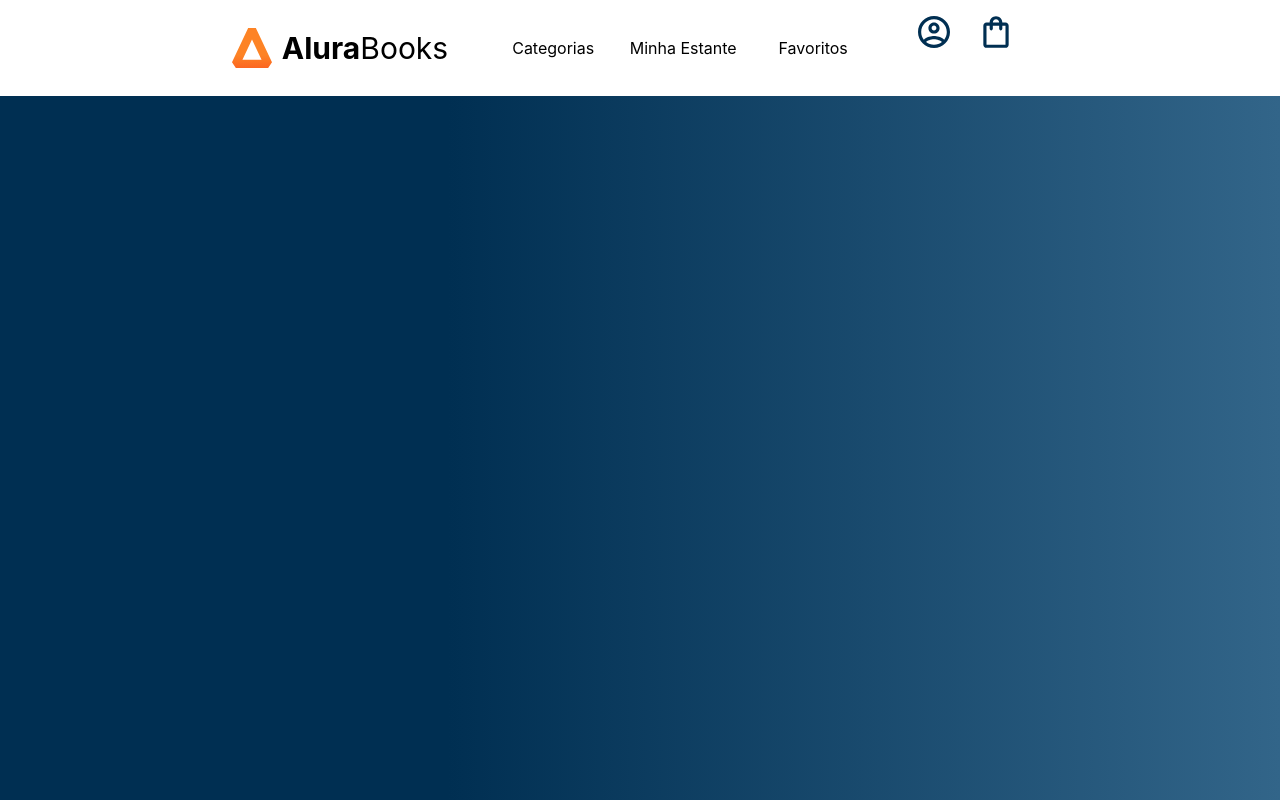
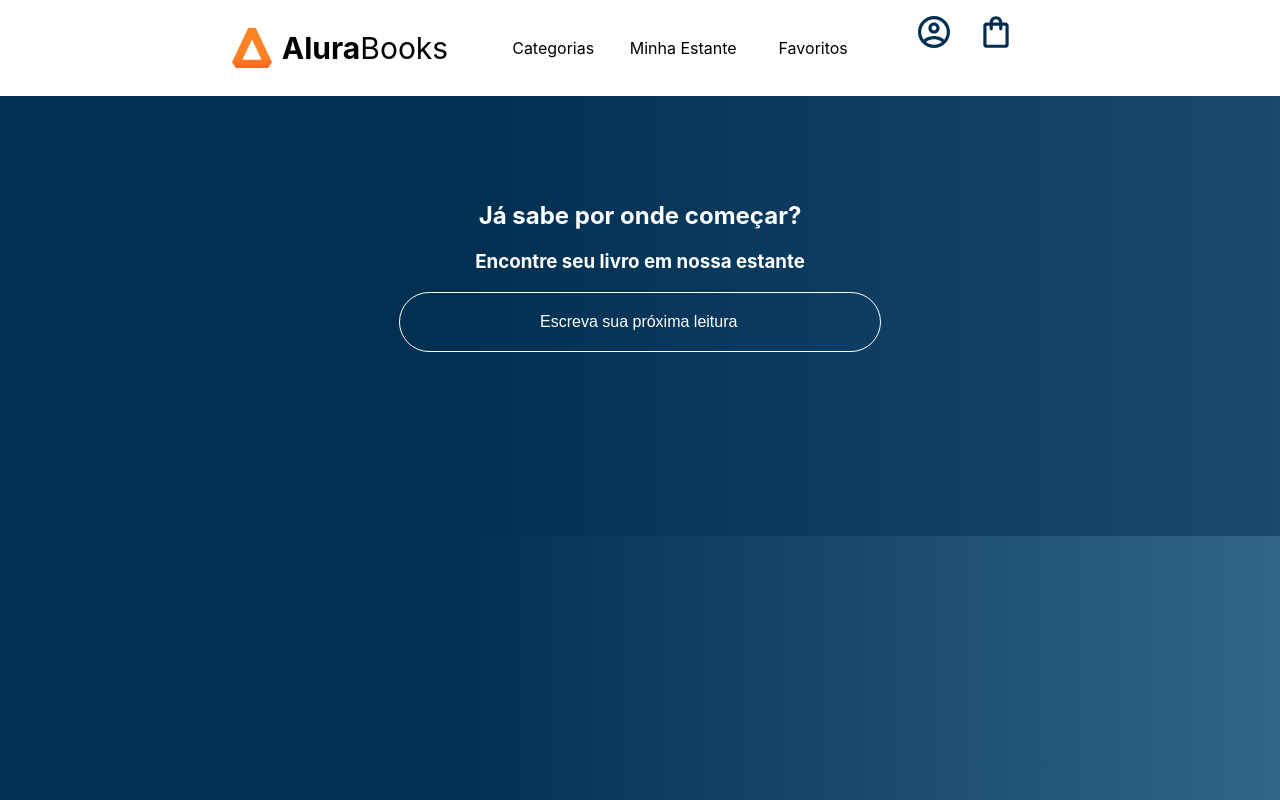
Before and after one commit to VitorLealPires/projetoReact, a React (Create React App) app: page / in a window 1280 px wide. Built offline with nearby package versions, Linux system fonts and the light colour scheme.

Commit message:
Input e Pesquisa criadas e estilizadas

```diff
--- a/src/App.js
+++ b/src/App.js
@@ -1,5 +1,7 @@
 import Header from './componentes/Header';
+import Pesquisa from './componentes/Pesquisa';
 import styled from 'styled-components';
+
 
 const AppContainer = styled.div`
     width: 100vw;
@@ -11,6 +13,7 @@
   return (
     <AppContainer>
       <Header/>
+      <Pesquisa />
     </AppContainer>
   );
 }
--- /dev/null
+++ b/src/componentes/Input/index.js
@@ -0,0 +1,21 @@
+import styled from "styled-components";
+
+const Input = styled.input`
+        border: 1px solid #FFF;
+        background: transparent;
+        border: 1px solid #FFF;
+        padding: 20px 140px;
+        border-radius: 50px;
+        width: 200px;
+        color: #FFF;
+        font-size: 16px;
+        margin-bottom: 10px;
+
+        &::placeholder {
+                color: #FFF;
+                font-size: 16px;
+        }
+
+`
+
+export default Input;
--- /dev/null
+++ b/src/componentes/Pesquisa/index.js
@@ -0,0 +1,43 @@
+import Input from "../Input";
+import styled from "styled-components";
+
+const PesquisaContainer = styled.section`
+        background-image: linear-gradient(90deg, #002F52 35%, #326589 165%);
+        color: #FFF;
+        text-align: center;
+        padding: 85px 0;
+        height: 270px;
+        width: 100%;
+`
+
+const Titulo = styled.h2`
+        color: #FFF;
+        font-size: 36px;
+        text-align: center;
+        width: 100%;
+
+`
+
+const Subtitulo = styled.h3`
+        font-size: 16px;
+        font-weight: 500;
+        margin-bottom: 40px;
+
+`
+
+
+
+
+function Pesquisa() {
+    return (
+        <PesquisaContainer>
+        <h2>Já sabe por onde começar?</h2>
+        <h3>Encontre seu livro em nossa estante</h3>
+        <Input
+            placeholder="Escreva sua próxima leitura"
+        />
+        </PesquisaContainer>
+    )
+}
+
+export default Pesquisa;
```
